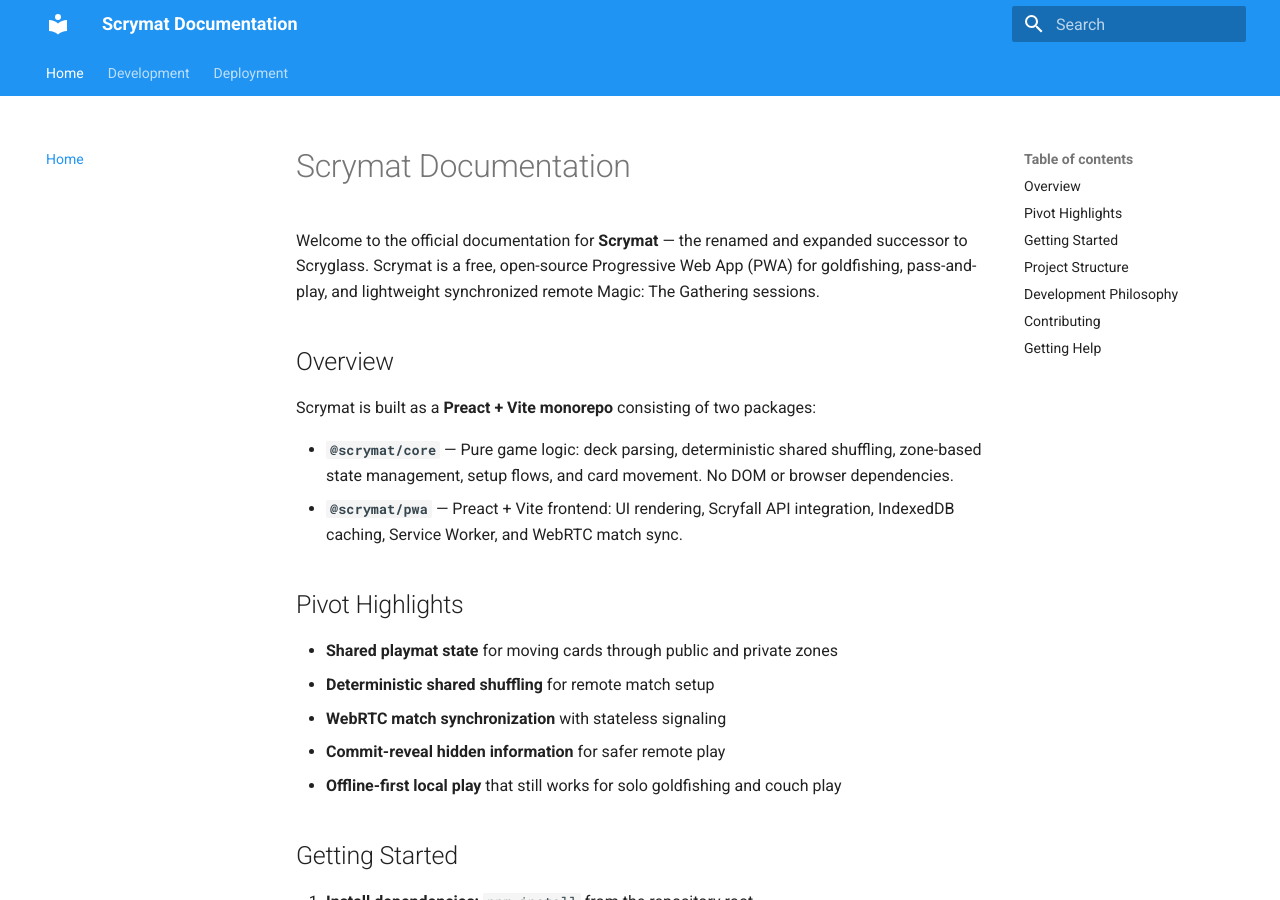
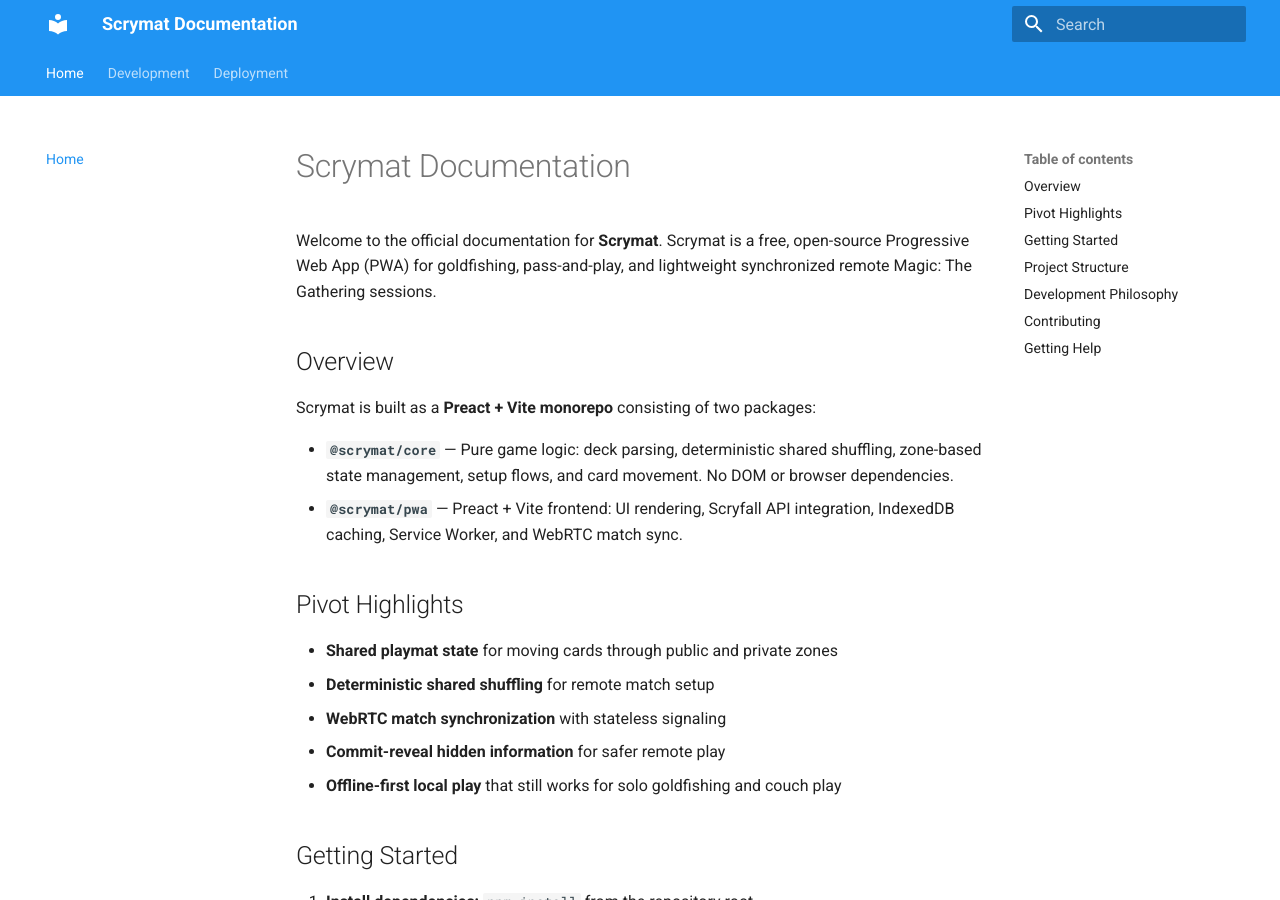
Before and after one commit to efischer19/scryglass, an MkDocs documentation site: the page built from docs-src/index.md, in a window 1280 px wide and 900 px high. Built offline with MkDocs 1.6.1 and Material for MkDocs 9.7.7, drawn with Linux system fonts in a browser that asks for light colours.

Commit message:
docs: remove remaining scrymat rename leftovers

```diff
--- a/docs-src/index.md
+++ b/docs-src/index.md
@@ -1,9 +1,8 @@
 # Scrymat Documentation
 
-Welcome to the official documentation for **Scrymat** — the renamed and
-expanded successor to Scryglass. Scrymat is a free, open-source Progressive Web
-App (PWA) for goldfishing, pass-and-play, and lightweight synchronized remote
-Magic: The Gathering sessions.
+Welcome to the official documentation for **Scrymat**. Scrymat is a free,
+open-source Progressive Web App (PWA) for goldfishing, pass-and-play, and
+lightweight synchronized remote Magic: The Gathering sessions.
 
 ## Overview
 
```
Also changed, not shown: README.md (+7 -7 lines), meta/plans/Scrymat North Star.md (+1 -1 lines).
